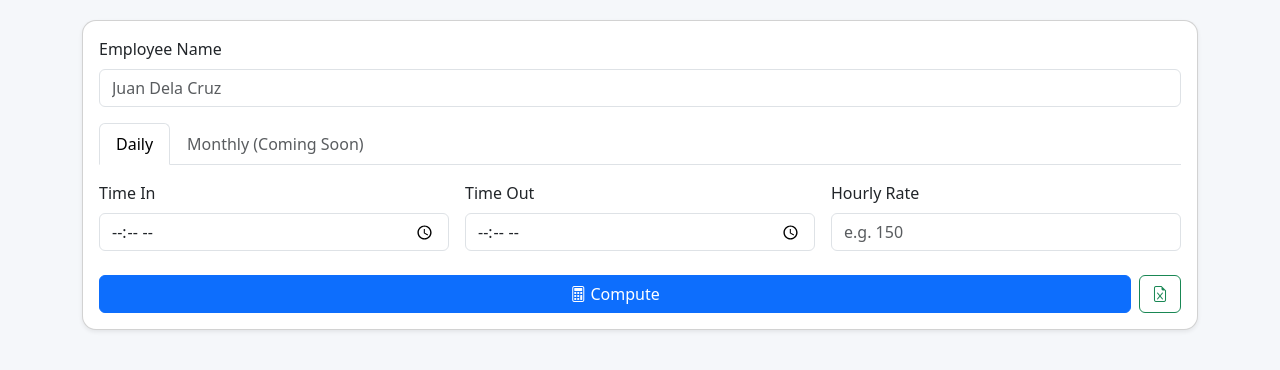
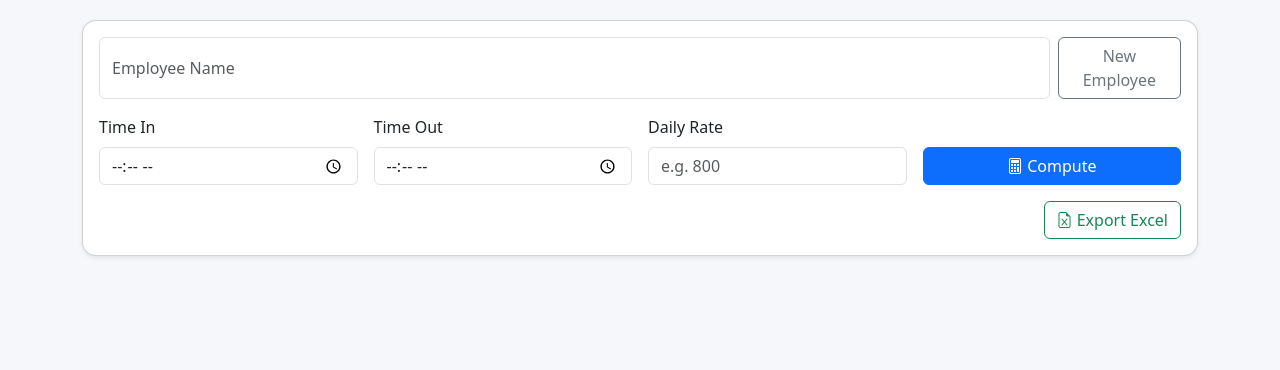
Before and after one commit to pajamoso/SalaryCalculator, a plain HTML site: page index.html in a window 1280 px wide. Shown: the part 66-436 px from the top of the page. Drawn offline with nearby package versions, Linux system fonts and the light colour scheme.

Commit message:
Revision
Implement OT Rules

```diff
--- a/index.html
+++ b/index.html
@@ -5,85 +5,58 @@
   <title>Salary Calculator</title>
   <meta name="viewport" content="width=device-width, initial-scale=1">
 
-  <!-- Bootstrap -->
   <link href="https://cdn.jsdelivr.net/npm/bootstrap@5.3.2/dist/css/bootstrap.min.css" rel="stylesheet">
-
-  <!-- Icons -->
   <link href="https://cdn.jsdelivr.net/npm/bootstrap-icons/font/bootstrap-icons.css" rel="stylesheet">
-
-  <!-- Custom CSS -->
   <link rel="stylesheet" href="styles.css">
 
-  <!-- SheetJS -->
   <script src="https://cdn.jsdelivr.net/npm/xlsx/dist/xlsx.full.min.js"></script>
 </head>
 
 <body>
 <div class="container py-4">
 
-  <h2 class="fw-bold mb-4 text-center">
-    💼 Salary Calculator
-  </h2>
+  <h2 class="fw-bold mb-4 text-center">💼 Salary Calculator</h2>
 
   <!-- Dashboard -->
   <div id="dashboard" class="mb-4"></div>
 
-  <!-- Form Card -->
   <div class="card shadow-sm">
     <div class="card-body">
 
       <!-- Employee -->
-      <div class="mb-3">
-        <label class="form-label">Employee Name</label>
-        <input type="text" id="employeeName" class="form-control" placeholder="Juan Dela Cruz">
+      <div class="mb-3 d-flex gap-2">
+        <input type="text" id="employeeName" class="form-control" placeholder="Employee Name">
+        <button class="btn btn-outline-secondary" onclick="newEmployee()">New Employee</button>
       </div>
 
-      <!-- Tabs -->
-      <ul class="nav nav-tabs mb-3">
-        <li class="nav-item">
-          <button class="nav-link active" data-bs-toggle="tab" data-bs-target="#dailyTab">
-            Daily
-          </button>
-        </li>
-        <li class="nav-item">
-          <button class="nav-link" data-bs-toggle="tab" data-bs-target="#monthlyTab" disabled>
-            Monthly (Coming Soon)
-          </button>
-        </li>
-      </ul>
-
-      <!-- Daily Tab -->
-      <div class="tab-content">
-        <div class="tab-pane fade show active" id="dailyTab">
-
+      <!-- Daily Inputs -->
       <div class="row g-3">
-            <div class="col-md-4">
+        <div class="col-md-3">
           <label class="form-label">Time In</label>
           <input type="time" id="timeIn" class="form-control">
         </div>
 
-            <div class="col-md-4">
+        <div class="col-md-3">
           <label class="form-label">Time Out</label>
           <input type="time" id="timeOut" class="form-control">
         </div>
 
-            <div class="col-md-4">
-              <label class="form-label">Hourly Rate</label>
-              <input type="number" id="rate" class="form-control" placeholder="e.g. 150">
+        <div class="col-md-3">
+          <label class="form-label">Daily Rate</label>
+          <input type="number" id="dailyRate" class="form-control" placeholder="e.g. 800">
+        </div>
+
+        <div class="col-md-3 d-flex align-items-end">
+          <button class="btn btn-primary w-100" onclick="computeSalary()">
+            <i class="bi bi-calculator"></i> Compute
+          </button>
         </div>
       </div>
 
-          <div class="d-flex gap-2 mt-4">
-            <button class="btn btn-primary w-100" onclick="computeSalary()">
-              <i class="bi bi-calculator"></i> Compute
+      <div class="mt-3 text-end">
+        <button class="btn btn-outline-success" onclick="exportExcel()">
+          <i class="bi bi-file-earmark-excel"></i> Export Excel
         </button>
-
-            <button class="btn btn-outline-success" onclick="exportExcel()">
-              <i class="bi bi-file-earmark-excel"></i>
-            </button>
-          </div>
-
-        </div>
       </div>
 
     </div>
--- a/script.js
+++ b/script.js
@@ -1,62 +1,96 @@
 let records = [];
+let currentEmployee = null;
+let employeeTotal = 0;
 
 function computeSalary() {
-  const name = document.getElementById("employeeName").value.trim();
+  const nameInput = document.getElementById("employeeName");
+  const name = nameInput.value.trim();
   const timeIn = document.getElementById("timeIn").value;
   const timeOut = document.getElementById("timeOut").value;
-  const rate = parseFloat(document.getElementById("rate").value);
+  const dailyRate = parseFloat(document.getElementById("dailyRate").value);
 
-  if (!name || !timeIn || !timeOut || !rate) {
+  if (!name || !timeIn || !timeOut || !dailyRate) {
     alert("Please complete all fields.");
     return;
   }
 
-  const hoursWorked = calculateHours(timeIn, timeOut);
-  const salary = hoursWorked * rate;
+  // Lock employee after first entry
+  if (!currentEmployee) {
+    currentEmployee = name;
+    nameInput.disabled = true;
+  }
 
-  const record = {
-    Employee: name,
+  const hoursRendered = calculateRenderedHours(timeIn, timeOut);
+  const hourlyRate = dailyRate / 8;
+
+  const regularHours = Math.min(8, hoursRendered);
+  const otHours = Math.max(0, hoursRendered - 8);
+
+  const regularPay = regularHours * hourlyRate;
+  const otPay = otHours * hourlyRate * 1.25;
+
+  const totalPay = regularPay + otPay;
+  employeeTotal += totalPay;
+
+  records.push({
+    Employee: currentEmployee,
     TimeIn: timeIn,
     TimeOut: timeOut,
-    Hours: hoursWorked.toFixed(2),
-    Rate: rate,
-    Salary: salary.toFixed(2)
-  };
+    Hours: hoursRendered.toFixed(2),
+    RegularPay: regularPay.toFixed(2),
+    OTPay: otPay.toFixed(2),
+    Total: totalPay.toFixed(2)
+  });
 
-  records.push(record);
   renderDashboard();
   resetInputs();
 }
 
-function calculateHours(start, end) {
+function calculateRenderedHours(start, end) {
   const startTime = new Date(`1970-01-01T${start}`);
   const endTime = new Date(`1970-01-01T${end}`);
-  return (endTime - startTime) / (1000 * 60 * 60);
+
+  let hours = (endTime - startTime) / (1000 * 60 * 60);
+
+  // Lunch break deduction
+  if (startTime.getHours() < 12) {
+    hours -= 1;
+  }
+
+  return Math.max(0, hours);
 }
 
 function renderDashboard() {
   const dashboard = document.getElementById("dashboard");
   dashboard.innerHTML = "";
 
-  let total = 0;
+  dashboard.innerHTML += `
+    <div class="dashboard-card">
+      <div class="dashboard-title">${currentEmployee}</div>
+      <div class="amount">Subtotal: ₱${employeeTotal.toFixed(2)}</div>
+    </div>
+  `;
 
-  records.forEach((r, index) => {
-    total += parseFloat(r.Salary);
+  records
+    .filter(r => r.Employee === currentEmployee)
+    .forEach(r => {
+      dashboard.innerHTML += `
+        <div class="dashboard-card">
+          <div>${r.Hours} hrs</div>
+          <div>Regular: ₱${r.RegularPay}</div>
+          <div>OT: ₱${r.OTPay}</div>
+          <div class="amount">₱${r.Total}</div>
+        </div>
+      `;
+    });
+}
 
-    dashboard.innerHTML += `
-      <div class="dashboard-card">
-        <div class="dashboard-title">${r.Employee}</div>
-        <div>${r.Hours} hrs × ₱${r.Rate}</div>
-        <div class="amount">₱${r.Salary}</div>
-      </div>
-    `;
-  });
-
-  dashboard.innerHTML =
-    `<div class="dashboard-card mb-3">
-      <div class="dashboard-title">TOTAL PAYOUT</div>
-      <div class="amount">₱${total.toFixed(2)}</div>
-    </div>` + dashboard.innerHTML;
+function newEmployee() {
+  document.getElementById("employeeName").disabled = false;
+  document.getElementById("employeeName").value = "";
+  currentEmployee = null;
+  employeeTotal = 0;
+  document.getElementById("dashboard").innerHTML = "";
 }
 
 function exportExcel() {
@@ -72,8 +106,7 @@ function exportExcel() {
 }
 
 function resetInputs() {
-  document.getElementById("employeeName").value = "";
   document.getElementById("timeIn").value = "";
   document.getElementById("timeOut").value = "";
-  document.getElementById("rate").value = "";
+  document.getElementById("dailyRate").value = "";
 }
```
Lines whose indentation alone changed are shown as unchanged.
